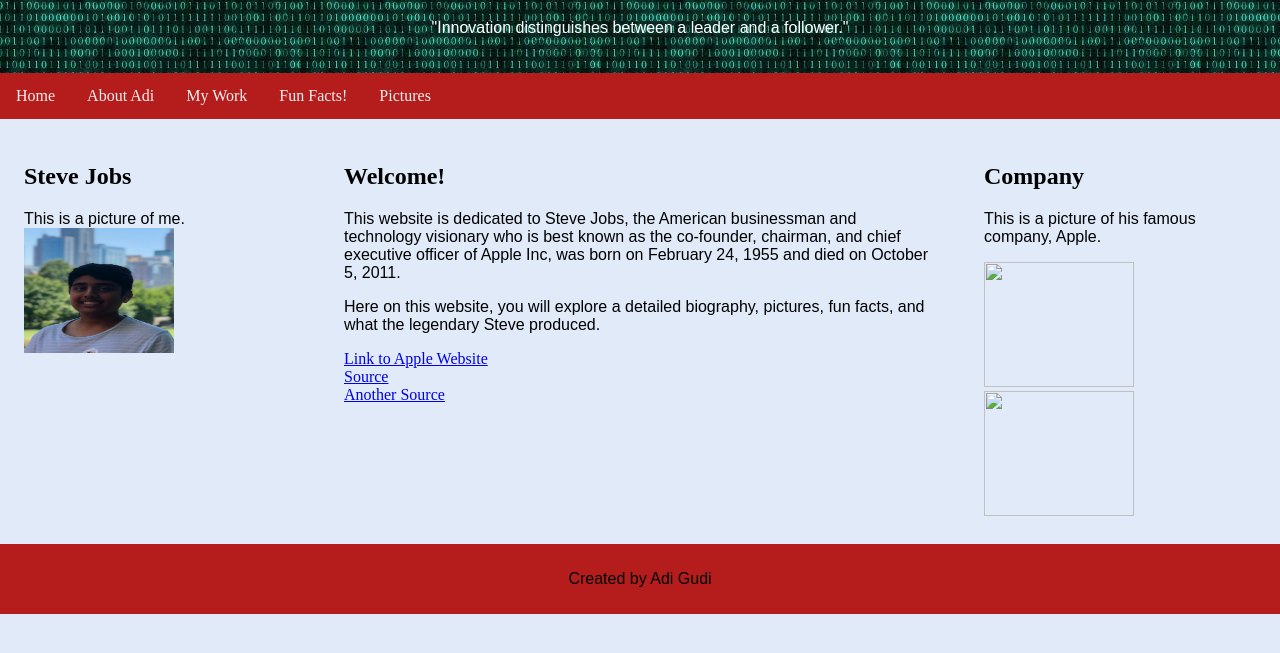
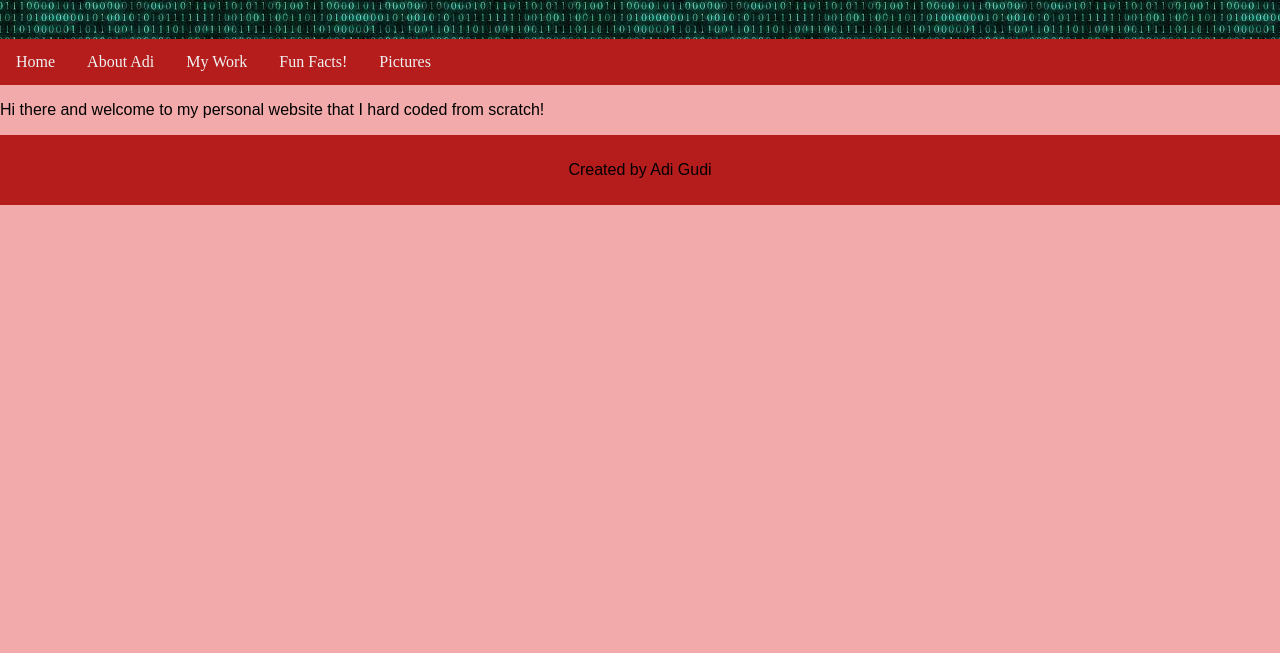
Before and after one commit to adigudi/adigudi.github.io, a plain HTML site: page index.html in a window 1280 px wide. Shown: the part 81-734 px from the top of the page. Drawn offline with Linux system fonts and the light colour scheme.

Commit message:
working on home page

```diff
--- a/index.css
+++ b/index.css
@@ -3,13 +3,19 @@
 }
 body {
   margin: 0;
-  background-color:#e0eaf9;
+  background-color: #f2abaa;
 }
 p{
   font-family:Arial;
 }
 table, th, td {
     border: 1px solid black;
+}
+.center {
+  display: block;
+  margin-left: auto;
+  margin-right: auto;
+  width: 50%;
 }
 /*the header */
 .header {
--- a/index.html
+++ b/index.html
@@ -13,7 +13,6 @@
 
     <div class="header">
         <h1>Adi Gudi</h1>
-        <p>"Innovation distinguishes between a leader and a follower."</p>
     </div>
 
     <div class="topnav">
@@ -25,27 +24,7 @@
     </div>
 
     <div class="row content">
-        <div class="column side">
-            <h2>Steve Jobs</h2>
-            <p>This is a picture of me.<img src="/images/Adi.jpg" width="150" height="125"></p>
-        </div>
-        <div class="column middle">
-            <h2>Welcome!</h2>
-            <p>This website is dedicated to Steve Jobs, the American businessman and technology visionary who is best known as the co-founder, chairman, and chief executive officer of Apple Inc, was born on February 24, 1955 and died on October 5, 2011.</p>
-            <p>Here on this website, you will explore a detailed biography, pictures, fun facts, and what the legendary Steve produced. </p>
-            <a href="https://www.apple.com/">Link to Apple Website</a>
-            <br>
-            <a href="https://en.wikipedia.org/wiki/Steve_Jobs">Source</a>
-            <br>
-            <a href="https://www.inc.com/larry-kim/43-surprising-facts-about-steve-jobs.html">Another Source</a>
-        </div>
-        <div class="column side">
-            <h2>Company</h2>
-            <p>This is a picture of his famous company, Apple.</p>
-            <img src="/images//download-1.jpg" width="150" height="125">
-            <br>
-            <img src="/images//download.jpg" width="150" height="125">
-        </div>
+    <p>Hi there and welcome to my personal website that I hard coded from scratch!</p>
     </div>
 
     <div class="footer">
```
